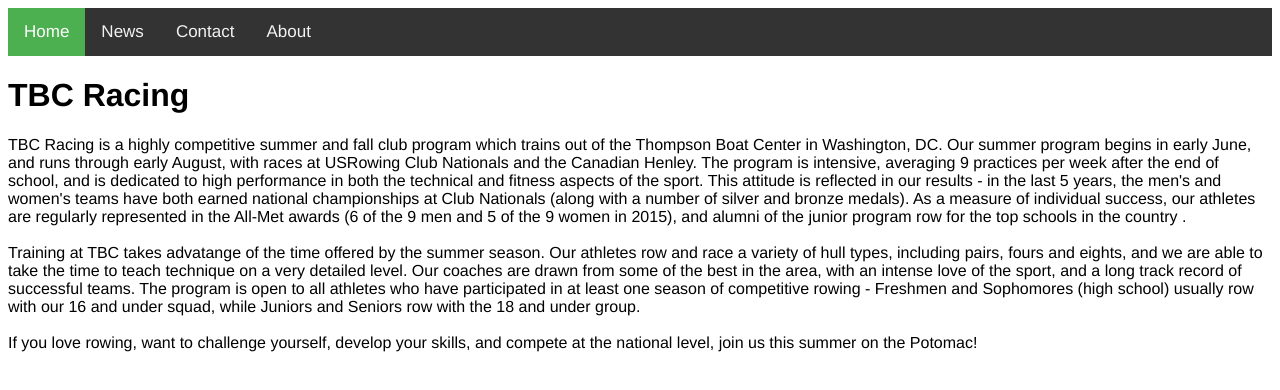
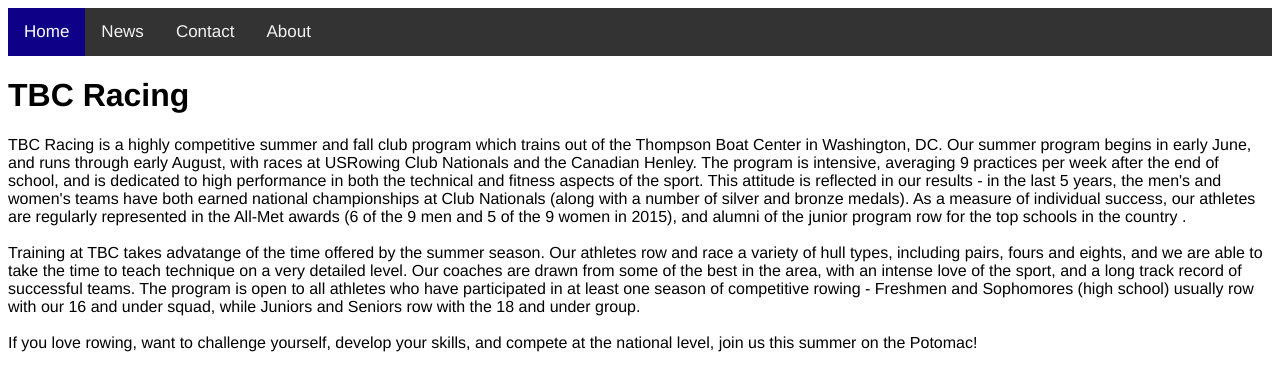
Before and after one commit to tbcracing/tbcracing.github.io, a plain HTML site: page index.html in a window 1280 px wide. Drawn offline with Linux system fonts and the light colour scheme.

Commit message:
Chante navbar color

```diff
--- a/style.css
+++ b/style.css
@@ -26,6 +26,6 @@
 
 /* Add a color to the active/current link */
 .topnav a.active {
-  background-color: #4caf50;
+  background-color: #0f0187;
   color: white;
 }
```
